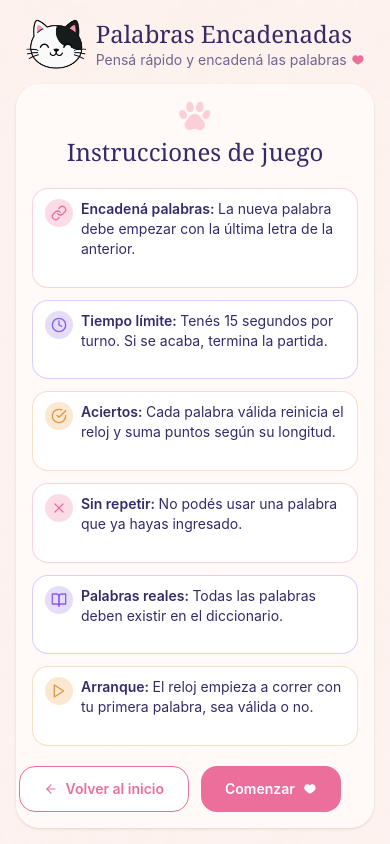
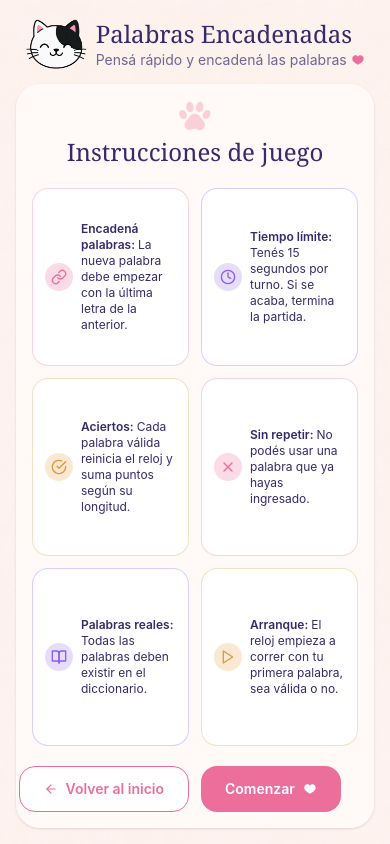
Before and after one commit to leilaferreyra/unq-ui-leila-ferreyra-trabajo-final, a React (Vite) app: page /instrucciones in a window 390 px wide. Built offline with nearby package versions, Linux system fonts and the light colour scheme.

Commit message:
Fix: evitar que se corte el texto en las cards de instrucciones y ajustar columnas al espacio disponible

```diff
--- a/src/components/common/VariantCard.tsx
+++ b/src/components/common/VariantCard.tsx
@@ -6,13 +6,14 @@ type Variant = (typeof COLOR_VARIANTS)[number]
 type VariantCardProps = {
   variant: Variant
   align?: 'start' | 'center'
+  className?: string
   children: ReactNode
 }
 
-export function VariantCard({ variant, align = 'center', children }: VariantCardProps) {
+export function VariantCard({ variant, align = 'center', className = '', children }: VariantCardProps) {
   return (
     <div
-      className={`flex gap-2 rounded-2xl border bg-white px-3 py-2.5 sm:gap-3 sm:px-4 sm:py-3 ${align === 'start' ? 'items-start' : 'items-center'} ${variant.border}`}
+      className={`flex gap-2 rounded-2xl border bg-white px-3 py-2.5 sm:gap-3 sm:px-4 sm:py-3 ${align === 'start' ? 'items-start' : 'items-center'} ${variant.border} ${className}`}
     >
       {children}
     </div>
--- a/src/pages/InstructionsPage.tsx
+++ b/src/pages/InstructionsPage.tsx
@@ -1,4 +1,4 @@
-import type { ReactNode } from 'react'
+import { useLayoutEffect, useRef, type ReactNode } from 'react'
 import { FiBookOpen, FiCheckCircle, FiClock, FiLink, FiPlay, FiX } from 'react-icons/fi'
 import { TiHeartFullOutline } from 'react-icons/ti'
 import { useNavigate } from 'react-router'
@@ -50,6 +50,27 @@ const INSTRUCTIONS: Instruction[] = [
 
 export function InstructionsPage() {
   const navigate = useNavigate()
+  const gridRef = useRef<HTMLDivElement>(null)
+
+  useLayoutEffect(() => {
+    const grid = gridRef.current
+    if (!grid) return
+
+    const fitColumns = () => {
+      grid.classList.remove('grid-cols-1')
+      grid.classList.add('grid-cols-2')
+
+      if (grid.scrollHeight > grid.clientHeight + 1) {
+        grid.classList.remove('grid-cols-2')
+        grid.classList.add('grid-cols-1')
+      }
+    }
+
+    fitColumns()
+    const resizeObserver = new ResizeObserver(fitColumns)
+    resizeObserver.observe(grid)
+    return () => resizeObserver.disconnect()
+  }, [])
 
   return (
     <div className="flex min-h-0 flex-1 flex-col gap-3 sm:gap-4">
@@ -58,14 +79,17 @@ export function InstructionsPage() {
         <h2 className="font-display text-2xl text-ink sm:text-3xl">Instrucciones de juego</h2>
       </div>
 
-      <div className="scrollbar-hidden grid min-h-0 flex-1 grid-cols-1 gap-3 overflow-y-auto sm:grid-cols-2">
+      <div
+        ref={gridRef}
+        className="scrollbar-hidden grid min-h-0 flex-1 grid-cols-2 gap-3 overflow-y-auto [grid-auto-rows:minmax(min-content,1fr)]"
+      >
         {INSTRUCTIONS.map(({ icon, title, text }, index) => {
           const variant = getColorVariant(index)
 
           return (
-            <VariantCard key={text} variant={variant} align="start">
+            <VariantCard key={text} variant={variant}>
               <VariantBadge variant={variant}>{icon}</VariantBadge>
-              <p className="text-sm text-ink">
+              <p className="text-xs text-ink sm:text-sm">
                 {title && <span className="font-semibold">{title} </span>}
                 {text}
               </p>
```
